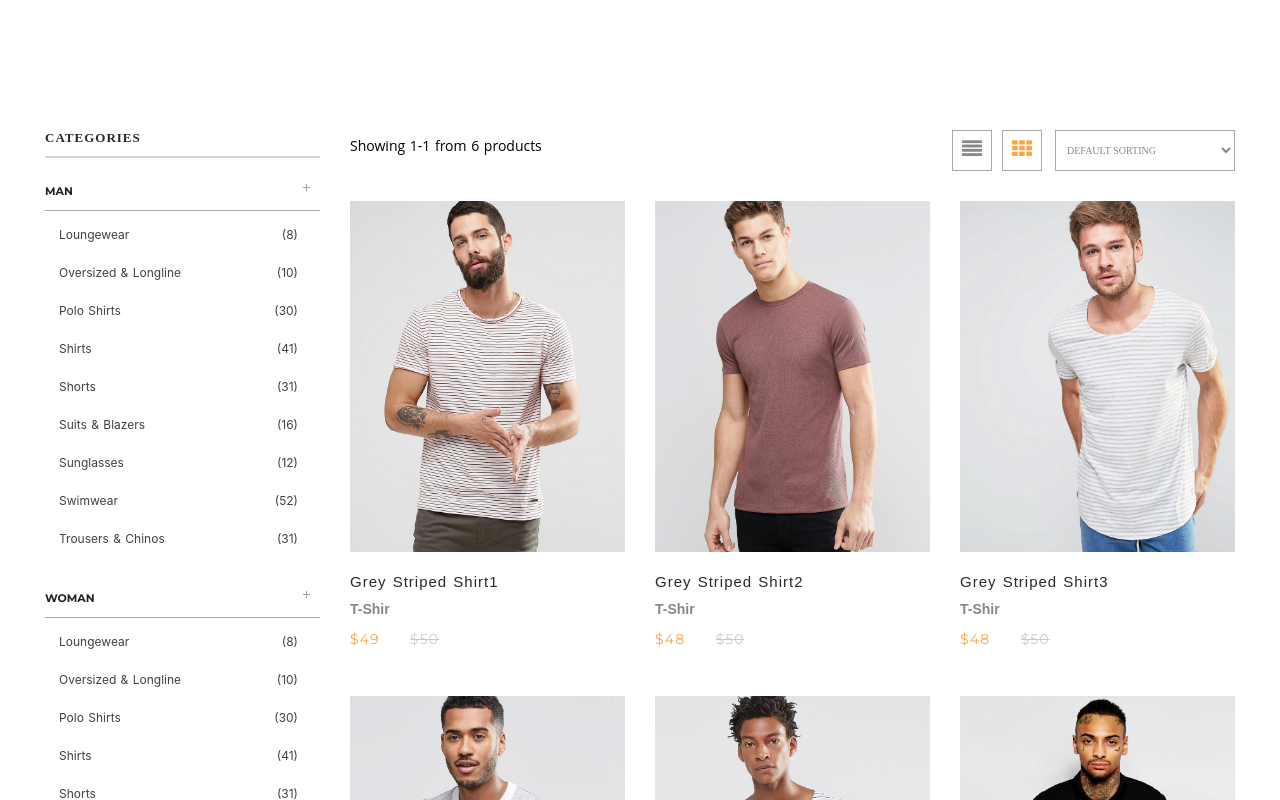
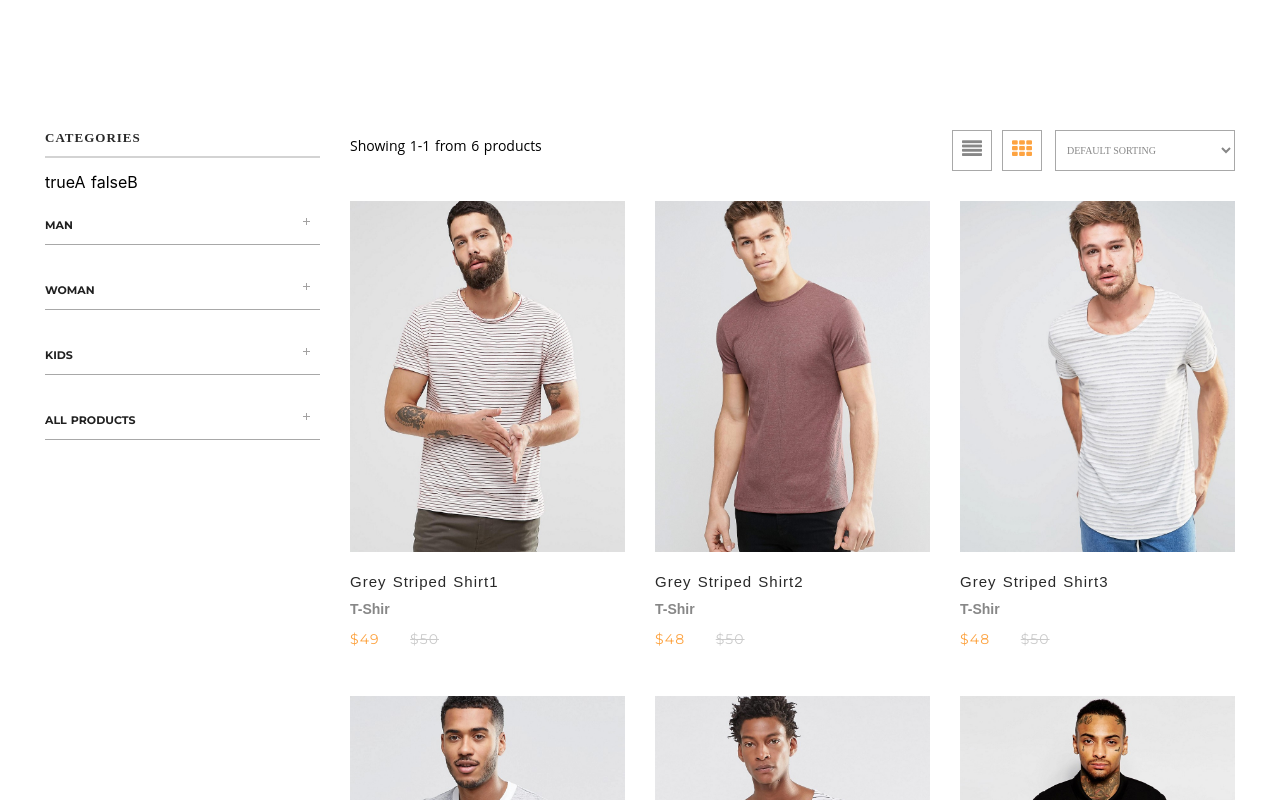
Before and after one commit to DanyEscobar/Dany-template-nuxt, a Nuxt app: page / in a window 1280 px wide. Shown: the part 1080-1880 px from the top of the page. Built offline with nearby package versions, Linux system fonts and the light colour scheme.

Commit message:
Making de pop-up image and components hidden

```diff
--- a/components/Categories.vue
+++ b/components/Categories.vue
@@ -1,19 +1,24 @@
 <template>
   <section class="container">
-    <div class="modal" v-if="false">
-      <p>imagen</p>
+    <div class="modal" v-if="modal1" @click="closeModal">
+      <figure class="wrapper-img">
+        <button title="Close" type="button" class="mfp-close" @click="closeModal">×</button>
+        <img class="mfp-img" src="../assets/images/01.jpg" style="max-height: 1330px;" />
+      </figure>
     </div>
     <div class="categories-container">
       <h3 class="categories-title">Categories</h3>
-      <div class="man" v-for="(nameCat, index) in dataName" :key="index">
+      {{$data.dataName[0].state}}A
+      {{$data.state}}B
+      <div class="man" v-for="(nameCat, index) in dataName" :key="index" @click="closeCategories">
         <h3 class="man-title">
           <span class="name-categorie">+</span>
           {{nameCat.nameCat}}
         </h3>
         <div class="man-container">
-          <ul class="man-ul">
+          <ul class="man-ul" v-if="state">
             <li v-for="(man, index) in data" :key="index">
-              <a href class="a-option">
+              <a href="#" class="a-option">
                 {{man.name}}
                 <span>{{man.amount}}</span>
               </a>
@@ -23,7 +28,7 @@
       </div>
     </div>
     <div class="cart-list">
-      <cartList></cartList>
+      <cartList @mostrarModal="updateModal"></cartList>
     </div>
   </section>
 </template>
@@ -34,6 +39,8 @@ export default {
   components: { CartList },
   data() {
     return {
+      modal1: false,
+      state: false,
       data: [
         {
           name: 'Loungewear',
@@ -73,11 +80,22 @@ export default {
         }
       ],
       dataName: [
-        { nameCat: 'Man' },
-        { nameCat: 'Woman' },
-        { nameCat: 'Kids' },
-        { nameCat: 'All Products' }
+        { nameCat: 'Man', state: true },
+        { nameCat: 'Woman', state: false },
+        { nameCat: 'Kids', state: false },
+        { nameCat: 'All Products', state: false }
       ]
+    }
+  },
+  methods: {
+    updateModal(newValue) {
+      this.modal1 = newValue
+    },
+    closeModal() {
+      this.modal1 = false
+    },
+    closeCategories() {
+      this.state = true
     }
   }
 }
@@ -104,21 +122,6 @@ export default {
   top: 0;
   left: 0;
   z-index: 99;
-}
-@media (min-width: 1200px) {
-  .container {
-    width: 750px;
-  }
-}
-@media (min-width: 1200px) {
-  .container {
-    width: 970px;
-  }
-}
-@media (min-width: 1200px) {
-  .container {
-    width: 1250px;
-  }
 }
 
 .categories-container {
@@ -201,4 +204,42 @@ export default {
 .a-option > span {
   float: right;
 }
+img.mfp-img {
+  width: 100%;
+  display: block;
+}
+.wrapper-img {
+  position: relative;
+  max-width: 900px;
+  width: 100%;
+  height: auto;
+  margin: 3% auto;
+}
+.mfp-close {
+  position: absolute;
+  top: -30px;
+  right: 0;
+  color: #fff;
+  background: transparent;
+  cursor: pointer;
+  border: 0;
+  font-size: 28px;
+  font-family: Arial, Baskerville, monospace;
+}
+
+@media (min-width: 1200px) {
+  .container {
+    width: 750px;
+  }
+}
+@media (min-width: 1200px) {
+  .container {
+    width: 970px;
+  }
+}
+@media (min-width: 1200px) {
+  .container {
+    width: 1250px;
+  }
+}
 </style>
```
